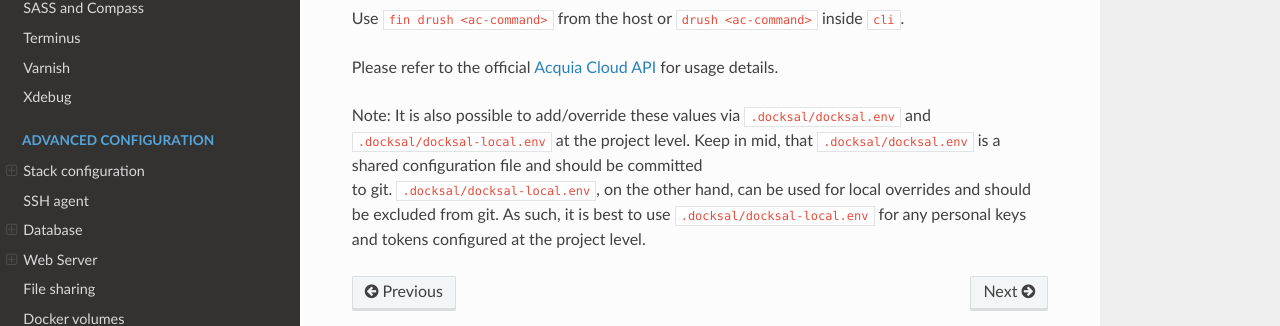
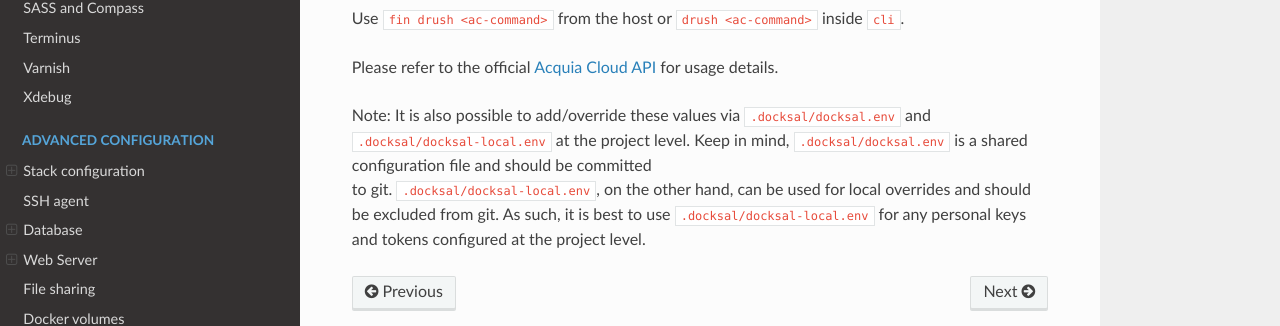
Before and after one commit to docksal/docksal, an MkDocs documentation site: the page built from docs/tools/acquia-drush.md, in a window 1280 px wide and 1004 px high. Shown: the part 599-925 px from the top of the window. Built offline with MkDocs 1.6.1, drawn with Linux system fonts in a browser that asks for light colours; nearby versions of some CDN libraries; old or Windows-style settings are respelled for this version of MkDocs.

Commit message:
Fixed minor typo

```diff
--- a/docs/tools/acquia-drush.md
+++ b/docs/tools/acquia-drush.md
@@ -26,6 +26,6 @@ Use `fin drush <ac-command>` from the host or `drush <ac-command>` inside `cli`.
 Please refer to the official [Acquia Cloud API](https://docs.acquia.com/acquia-cloud/api/drush-reference) for usage details.
 
 Note: It is also possible to add/override these values via `.docksal/docksal.env` and `.docksal/docksal-local.env` at
-the project level. Keep in mid, that `.docksal/docksal.env` is a shared configuration file and should be committed
+the project level. Keep in mind, `.docksal/docksal.env` is a shared configuration file and should be committed
 to git. `.docksal/docksal-local.env`, on the other hand, can be used for local overrides and should be excluded from git.
 As such, it is best to use `.docksal/docksal-local.env` for any personal keys and tokens configured at the project level.
```
